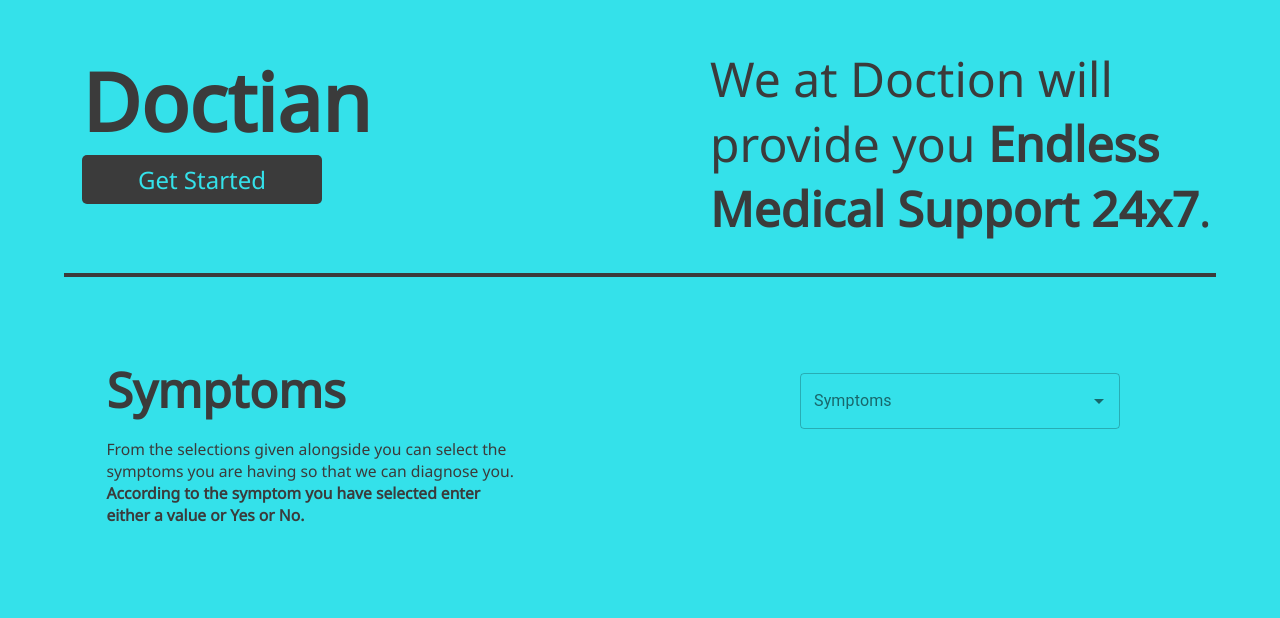
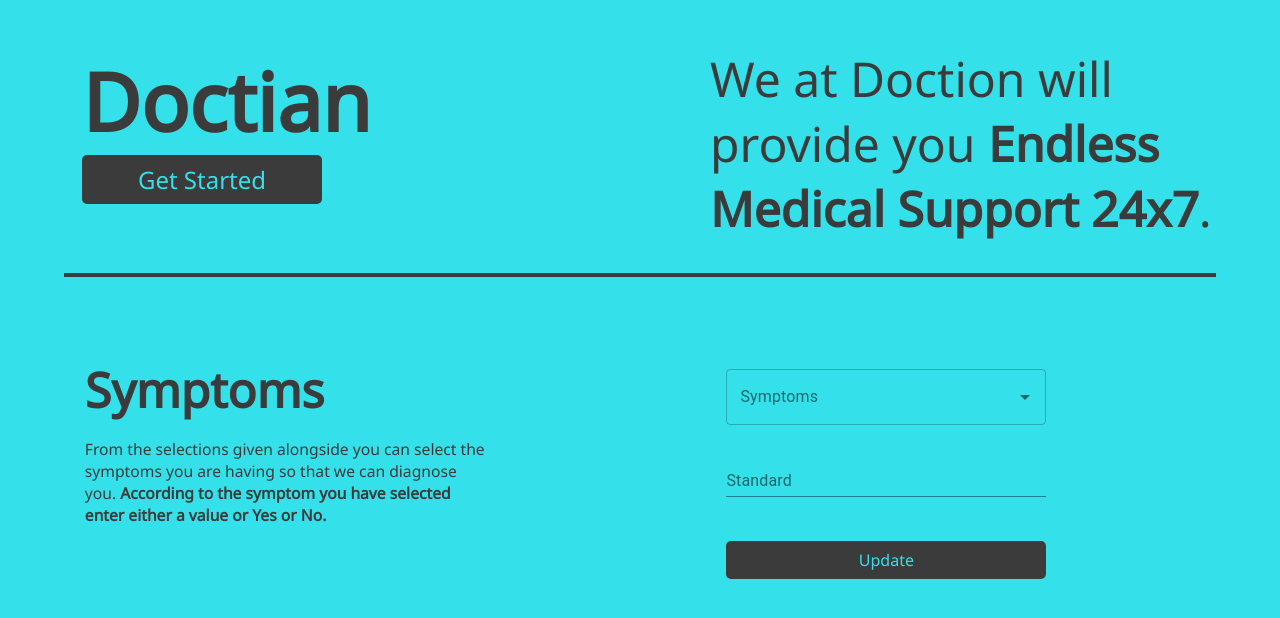
Before and after one commit to AswinAsok/Doctian, a React (Create React App) app: page / in a window 1280 px wide. Shown: the part 154-772 px from the top of the page. Built offline with nearby package versions, Linux system fonts and the light colour scheme; no server answers.

Commit message:
Features selections done

```diff
--- a/src/Components/AddSymptoms/Symptoms.css
+++ b/src/Components/AddSymptoms/Symptoms.css
@@ -6,11 +6,11 @@
 
 .symright-side {
   width: 40%;
-  padding-right: 5.3rem;
+  padding-right: 4rem;
   padding-top: 5rem;
   display: flex;
-  flex-direction: row;
-  justify-content: space-around;
+  flex-direction: column;
+  margin-left: 10%;
 }
 
 .symleft-side {
@@ -41,19 +41,27 @@
 }
 
 .features-select {
-  margin-top: 1rem;
-  margin-left: 5.3rem;
+  margin: 0.75rem;
+  width: 20rem;
+}
+
+.value-selection {
+  margin: 0.75rem;
+}
+.standard-basic {
   width: 20rem;
 }
 
 .updatebtn {
+  margin: 0.75rem;
   color: #34e1ea;
   background-color: #3b3b3b;
   border: none;
-  font-size: 1.2rem;
-  padding: 0.75rem;
+  font-size: 1rem;
+  width: 20rem;
+  padding: 0.5rem;
   border-radius: 5px;
-  margin-top: 1rem;
+  margin-top: 2rem;
 }
 
 @media only screen and (max-width: 600px) {
@@ -64,7 +72,7 @@
 
   .symleft-side {
     width: 40%;
-    padding-left: 2.3rem;
+    padding-left: 3.6rem;
     padding-top: 3rem;
   }
 
@@ -77,4 +85,11 @@
     margin-top: 0rem;
     width: 11rem;
   }
+  .standard-basic {
+    width: 11rem;
+  }
+
+  .updatebtn {
+    width: 11rem;
+  }
 }
--- a/src/Components/AddSymptoms/Symptoms.jsx
+++ b/src/Components/AddSymptoms/Symptoms.jsx
@@ -5,17 +5,8 @@ import Autocomplete from "@material-ui/lab/Autocomplete";
 import "./Symptoms.css";
 import axios from "axios";
 
-const useStyles = makeStyles((theme) => ({
-  root: {
-    "& > *": {
-      margin: theme.spacing(1),
-      width: "25ch",
-    },
-  },
-}));
 
 function Symptoms() {
-  const classes = useStyles();
 
   const [features, setFeatures] = useState([]);
 
@@ -66,14 +57,14 @@ function Symptoms() {
               )}
             />
           </div>
-          {/* <div className="valuesel">
-            <form className={classes.root} noValidate autoComplete="off">
-              <TextField id="standard-basic" label="Standard" />
+          <div className="valuesel">
+            <form className="value-selection" noValidate autoComplete="off">
+              <TextField className="standard-basic" label="Standard" />
             </form>
           </div>
           <div className="button">
             <button className="updatebtn">Update</button>
-          </div> */}
+          </div>
         </div>
       </div>
     </div>
```
